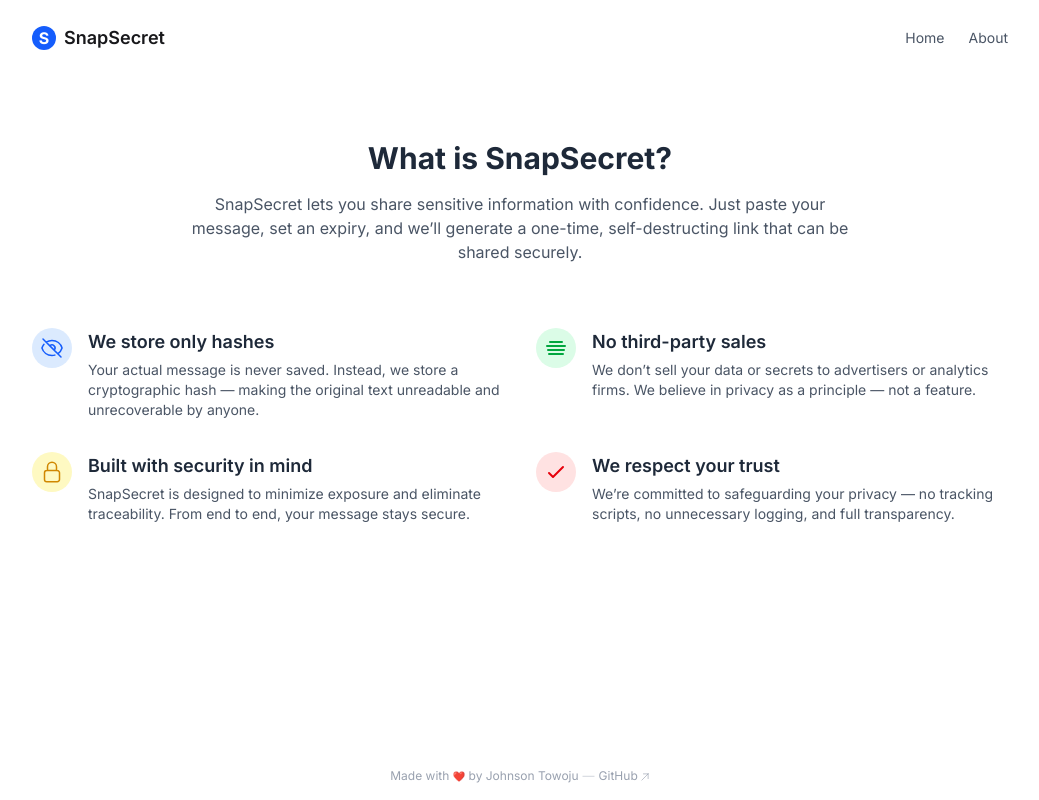
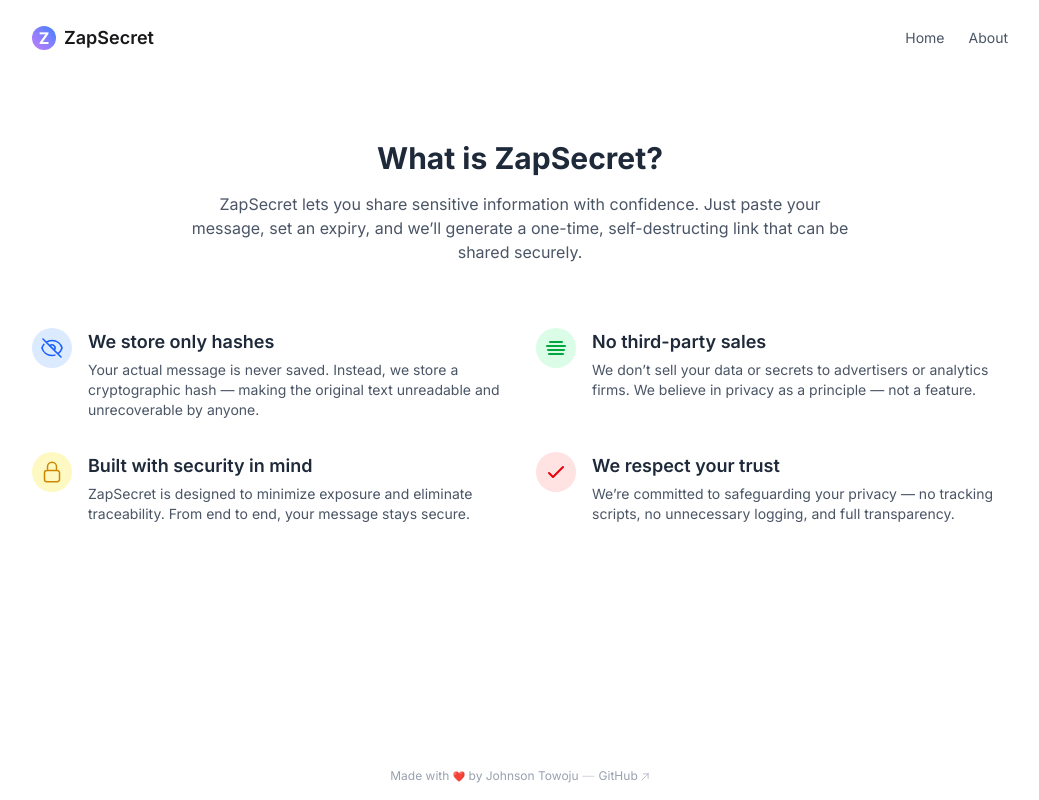
Before and after one commit to johnson-jnr/zap-secret, a React (Vite) app in the folder client/: page /about in a window 1280 px wide. Shown: the whole page, without its empty margins (120-1159 px from the left). Built offline with nearby package versions, Linux system fonts and the light colour scheme.

Commit message:
update site name and npm scripts, refactor and cleanup

```diff
--- a/client/components/Navbar.tsx
+++ b/client/components/Navbar.tsx
@@ -4,10 +4,10 @@ const Navbar = () => {
     return (
         <header className="container py-6 flex justify-between items-center">
             <Link to="/" className="flex items-center gap-2">
-                <div className="size-6 rounded-full bg-blue-600 flex items-center justify-center text-white font-bold">
-                    S
+                <div className="size-6 rounded-full bg-gradient-to-tr from-purple-400 to-blue-500 flex items-center justify-center text-white font-bold">
+                    Z
                 </div>
-                <span className="font-semibold text-lg">SnapSecret</span>
+                <span className="font-semibold text-lg">ZapSecret</span>
             </Link>
             <nav className="space-x-4 sm:space-x-6 text-sm font-medium text-gray-600">
                 <Link to="/" className="hover:text-black">
--- a/client/pages/AboutPage.tsx
+++ b/client/pages/AboutPage.tsx
@@ -3,10 +3,10 @@ const AboutPage = () => {
         <div className="space-y-12 md:space-y-16">
             <section className="text-center">
                 <h1 className="text-2xl md:text-3xl font-bold text-gray-800 mb-4">
-                    What is SnapSecret?
+                    What is ZapSecret?
                 </h1>
                 <p className="text-gray-600 text-base max-w-2xl mx-auto">
-                    SnapSecret lets you share sensitive information with
+                    ZapSecret lets you share sensitive information with
                     confidence. Just paste your message, set an expiry, and
                     we’ll generate a one-time, self-destructing link that can be
                     shared securely.
@@ -94,7 +94,7 @@ const AboutPage = () => {
                             Built with security in mind
                         </h2>
                         <p className="text-sm text-gray-600 mt-1">
-                            SnapSecret is designed to minimize exposure and
+                            ZapSecret is designed to minimize exposure and
                             eliminate traceability. From end to end, your
                             message stays secure.
                         </p>
--- a/client/pages/base.html
+++ /dev/null
@@ -1,33 +0,0 @@
-<!DOCTYPE html>
-<html lang="en">
-
-<head>
-  <meta charset="UTF-8" />
-  <meta name="viewport" content="width=device-width, initial-scale=1.0" />
-  <title>SnapSecret</title>
-  <link href="https://cdn.jsdelivr.net/npm/daisyui@3.8.2/dist/full.css" rel="stylesheet" type="text/css" />
-  <script src="https://cdn.tailwindcss.com"></script>
-</head>
-
-<body class="bg-white font-sans">
-  <header class="max-w-5xl mx-auto px-4 py-6 flex justify-between items-center">
-    <div class="flex items-center gap-2">
-      <div class="w-6 h-6 rounded-full bg-blue-600 flex items-center justify-center text-white font-bold">S</div>
-      <span class="font-semibold text-lg">SnapSecret</span>
-    </div>
-    <nav class="space-x-6 text-sm font-medium text-gray-600">
-      <a href="#" class="hover:text-black">Home</a>
-      <a href="#" class="hover:text-black">About</a>
-    </nav>
-  </header>
-
-  <main class="max-w-5xl mx-auto px-4 py-10">
-    <!-- Start adding changes -->
-  </main>
-
-  <footer class="text-center py-10 text-xs text-gray-400">
-    Made with love by Johnson
-  </footer>
-</body>
-
-</html>
```
Also changed, not shown: package.json (+5 -7 lines), 2 other files (tests, documents, lock files or other folders).
